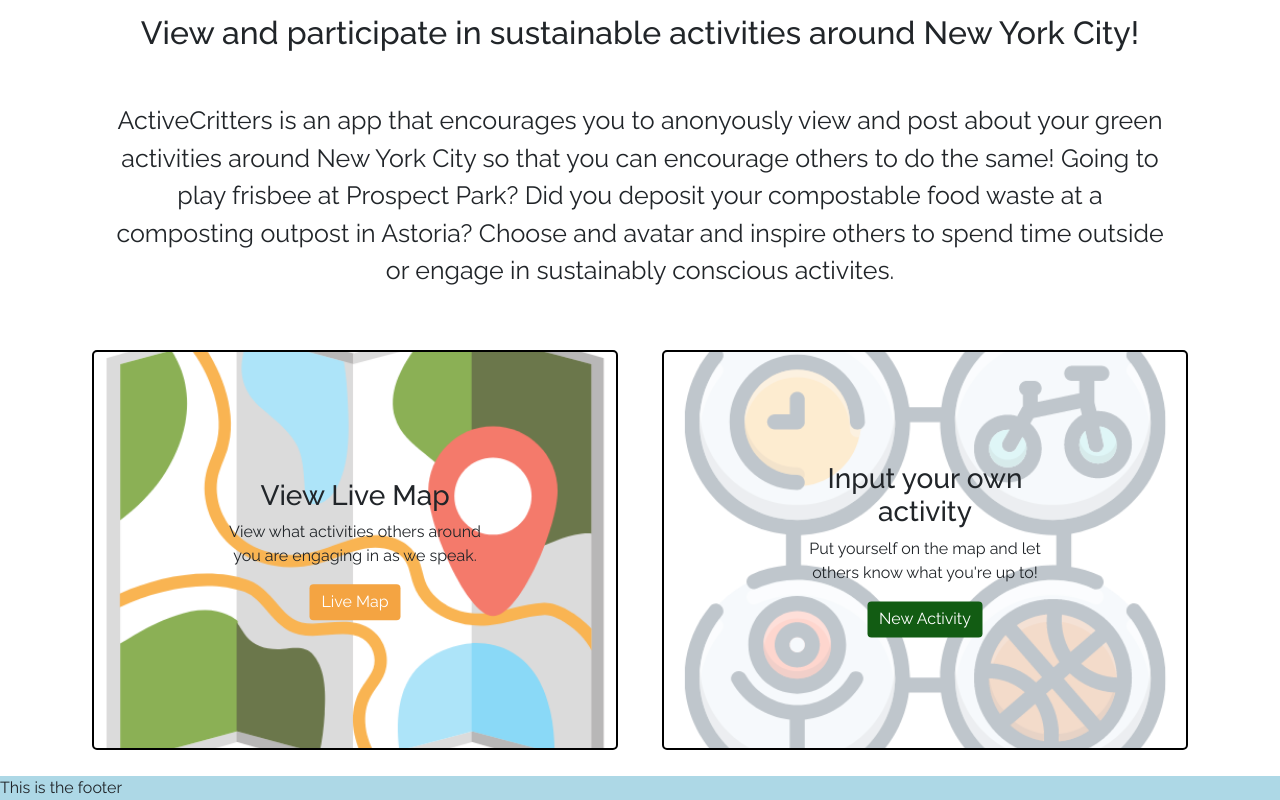
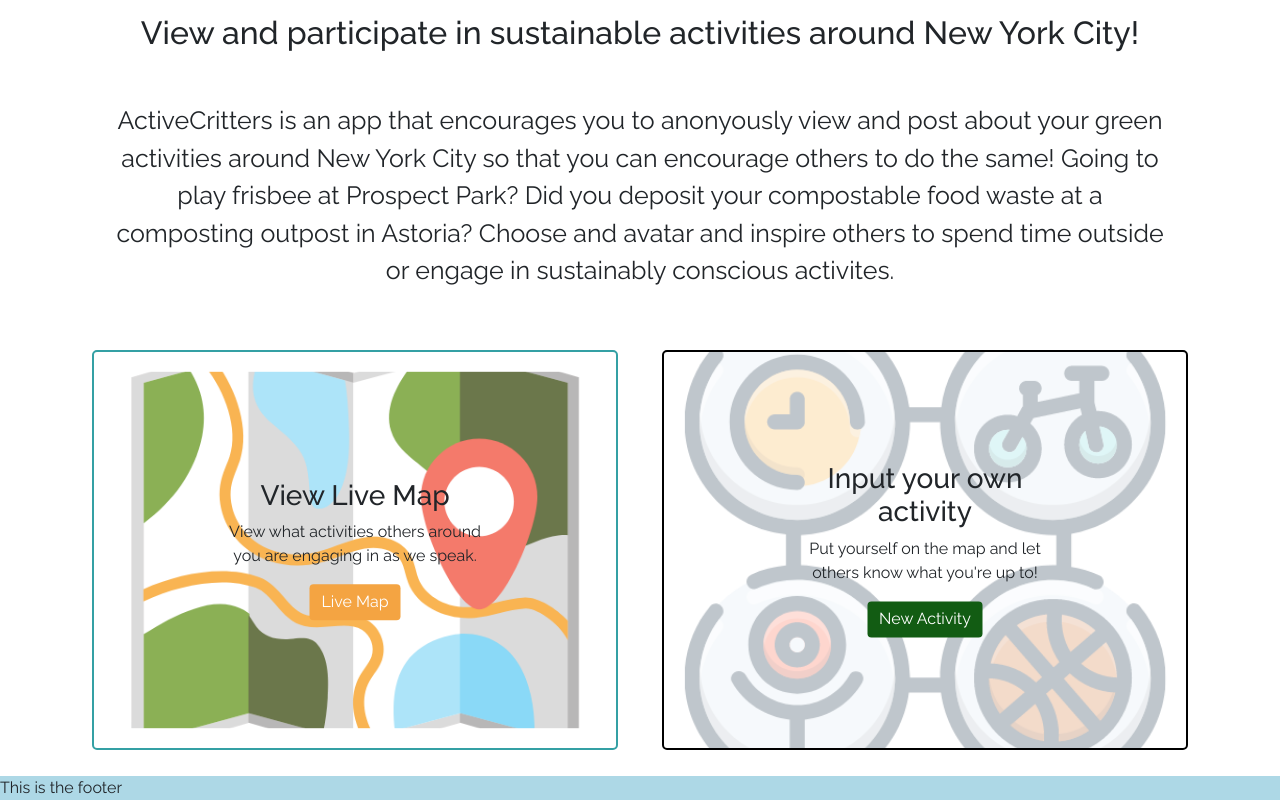
Before and after one commit to Julio-M/greenthings-frontend, a React (Create React App) app: page / in a window 1280 px wide. In both pictures the pointer is over the element 355 px from the left and 971 px from the top of the page. Shown: the part 422-1222 px from the top of the page. Built offline with nearby package versions, Linux system fonts and the light colour scheme; a web font is replaced by a local one.

Commit message:
Added some animations to the landing page buttons

```diff
--- a/src/App.js
+++ b/src/App.js
@@ -21,7 +21,7 @@ function App() {
 
   //     console.log("First fetch:", outpostData)
   //     outpostData.forEach((outpost) => {
-  //       const newObj = {...outpost, rating: 0, default_image:"./images/park.png"}
+  //       const newObj = {...outpost, default_image:"./images/park.png"}
   //       console.log("NewObj", newObj)
   //       const configObj = {
   //         method: "POST",
--- a/src/Components/Landing.css
+++ b/src/Components/Landing.css
@@ -54,13 +54,21 @@
     background-position: center;
     background-size: cover;
     bacgkround-repeat: no-repeat;
+    transition: transform .5s;
+}
+#map-nav-card:hover{
+    border-color: #34a0a4;
 }
 #map-nav-card:hover::before{
     opacity: 0.8;
+    transform: scale(0.9);
 }
 
 #activity-nav-card{
     position: relative
+}
+#activity-nav-card:hover{
+    border-color: #34a0a4;
 }
 #activity-nav-card::before{
     position: absolute;
@@ -74,9 +82,12 @@
     background-position: center;
     background-size: cover;
     bacgkround-repeat: no-repeat;
+    transition: transform 0.5s;
 }
 #activity-nav-card:hover::before{
     opacity: 0.8;
+    transform: scale(0.9);
+    border-color: #E8E1D9;
 }
 
 .rel-text{
--- a/src/Components/OutpostActivityForm.js
+++ b/src/Components/OutpostActivityForm.js
@@ -80,11 +80,6 @@ function OutpostActivityForm( { mappedRadioButtons }){
         }else{
             navigate('/map');
         }
-    }
-
-
-    function handleAvatarChange(e){
-        setChecked(e.currentTarget.checked)
     }
 
     function handleCheckBoxChange(arr){
```
